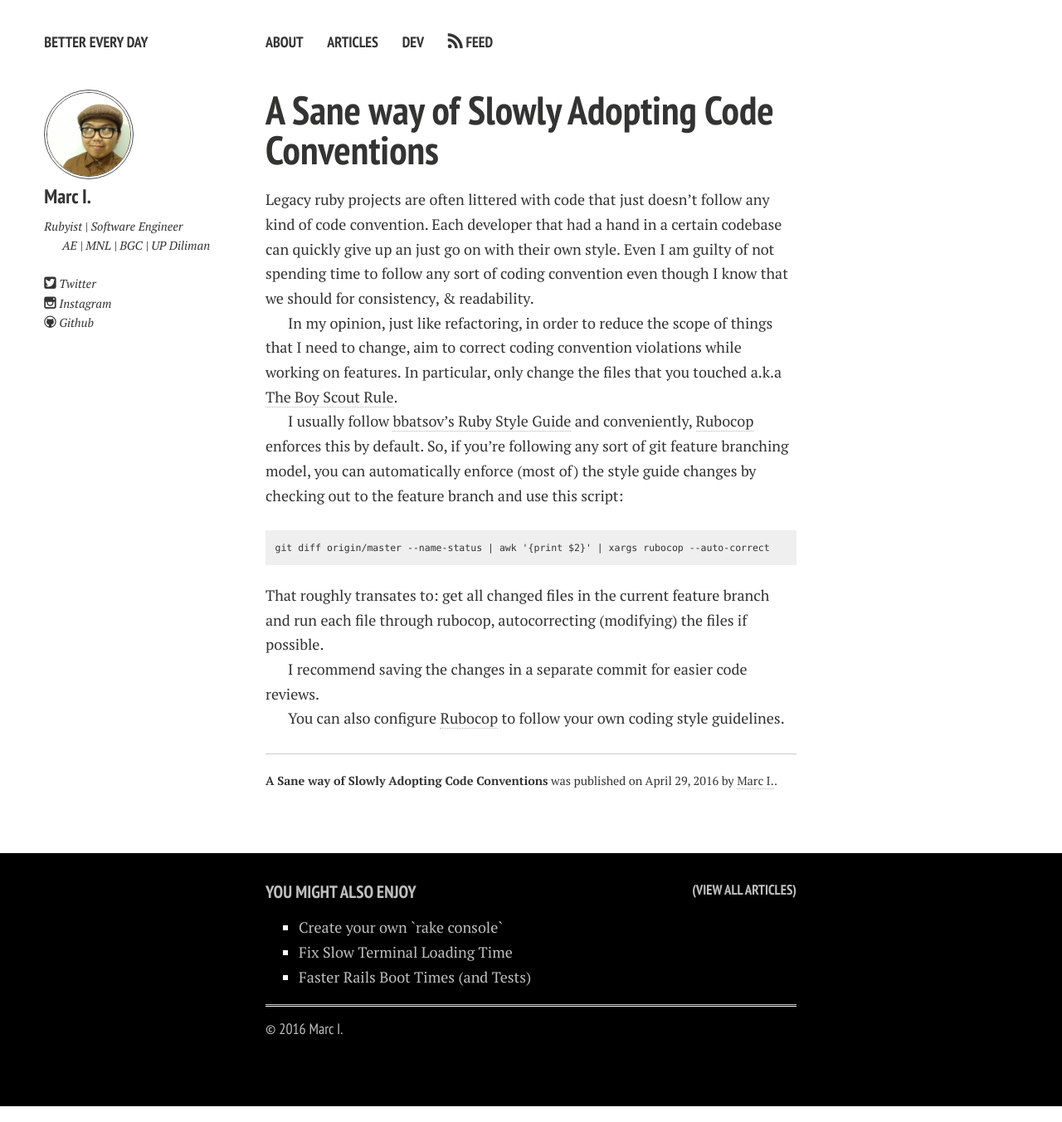
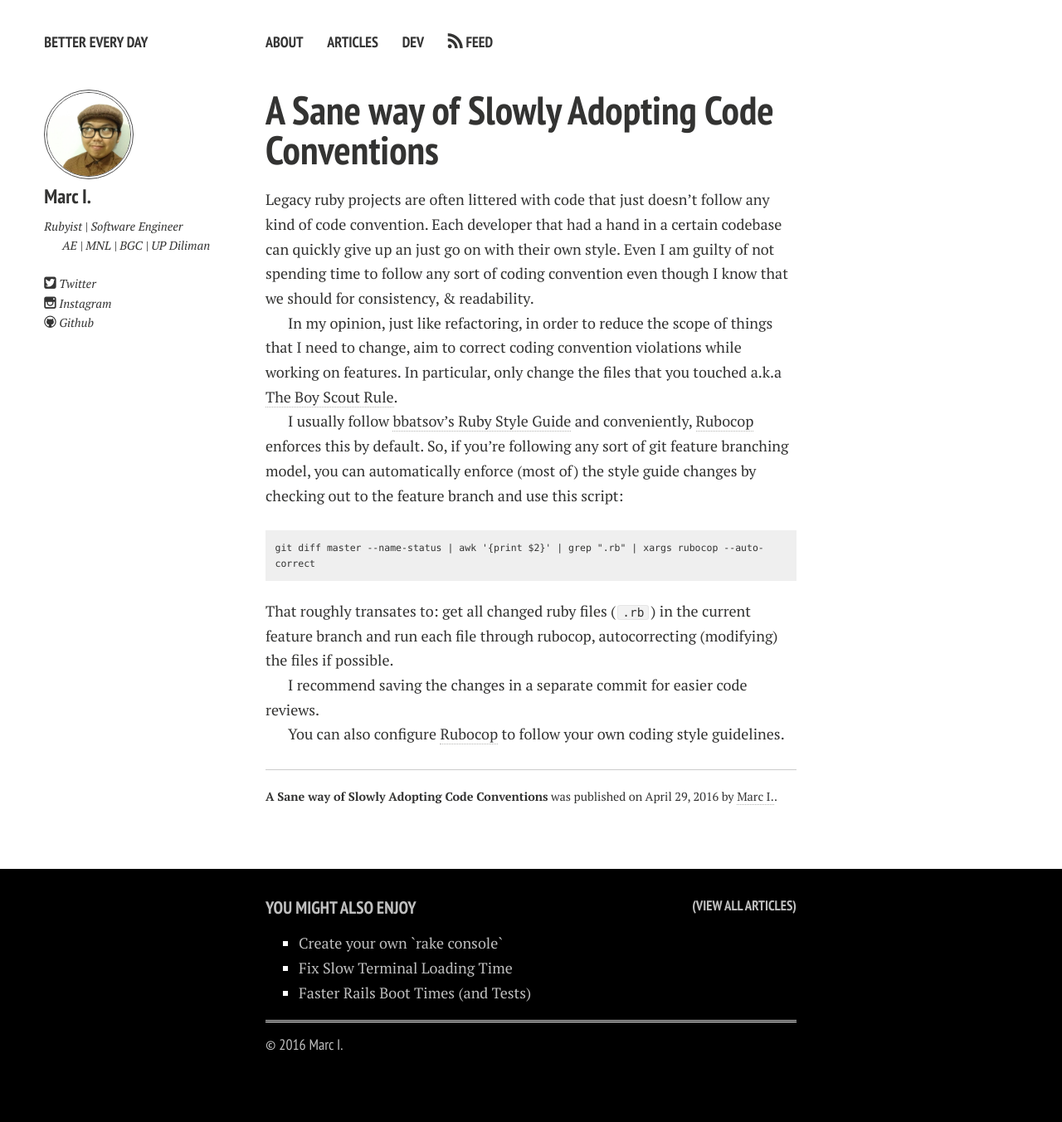
Before and after one commit to padi/padi.github.io, a Jekyll site: the page built from _posts/dev/2016-04-29-a_sane_way_to_adopt_code_conventions.md, in a window 1280 px wide. Shown: the whole page at 83% size. Built offline with Jekyll 4.4.1, drawn with Linux system fonts in a browser that asks for light colours; nearby versions of some CDN libraries.

Commit message:
Slight modification for my last post

```diff
--- a/_posts/dev/2016-04-29-a_sane_way_to_adopt_code_conventions.md
+++ b/_posts/dev/2016-04-29-a_sane_way_to_adopt_code_conventions.md
@@ -1,7 +1,7 @@
 ---
 layout: post
 title: A Sane way of Slowly Adopting Code Conventions
-tags: [dev, shell, quicktips, til]
+tags: [dev, shell, quicktips, til, ruby]
 status: publish
 date:   2016-04-29 5:10:10 +0800
 type: post
@@ -25,10 +25,9 @@ I usually follow [bbatsov's Ruby Style Guide](http://github.com/bbatsov/ruby-sty
 following any sort of git feature branching model, you can automatically enforce
 (most of) the style guide changes by checking out to the feature branch and use this script:
 
-    git diff origin/master --name-status | awk '{print $2}' | xargs rubocop --auto-correct
+    git diff master --name-status | awk '{print $2}' | grep ".rb" | xargs rubocop --auto-correct
 
-
-That roughly transates to: get all changed files in the current feature branch and run each file through rubocop, autocorrecting (modifying) the files if possible.
+That roughly transates to: get all changed ruby files (`.rb`) in the current feature branch and run each file through rubocop, autocorrecting (modifying) the files if possible.
 
 I recommend saving the changes in a separate commit for easier code reviews.
 
```
